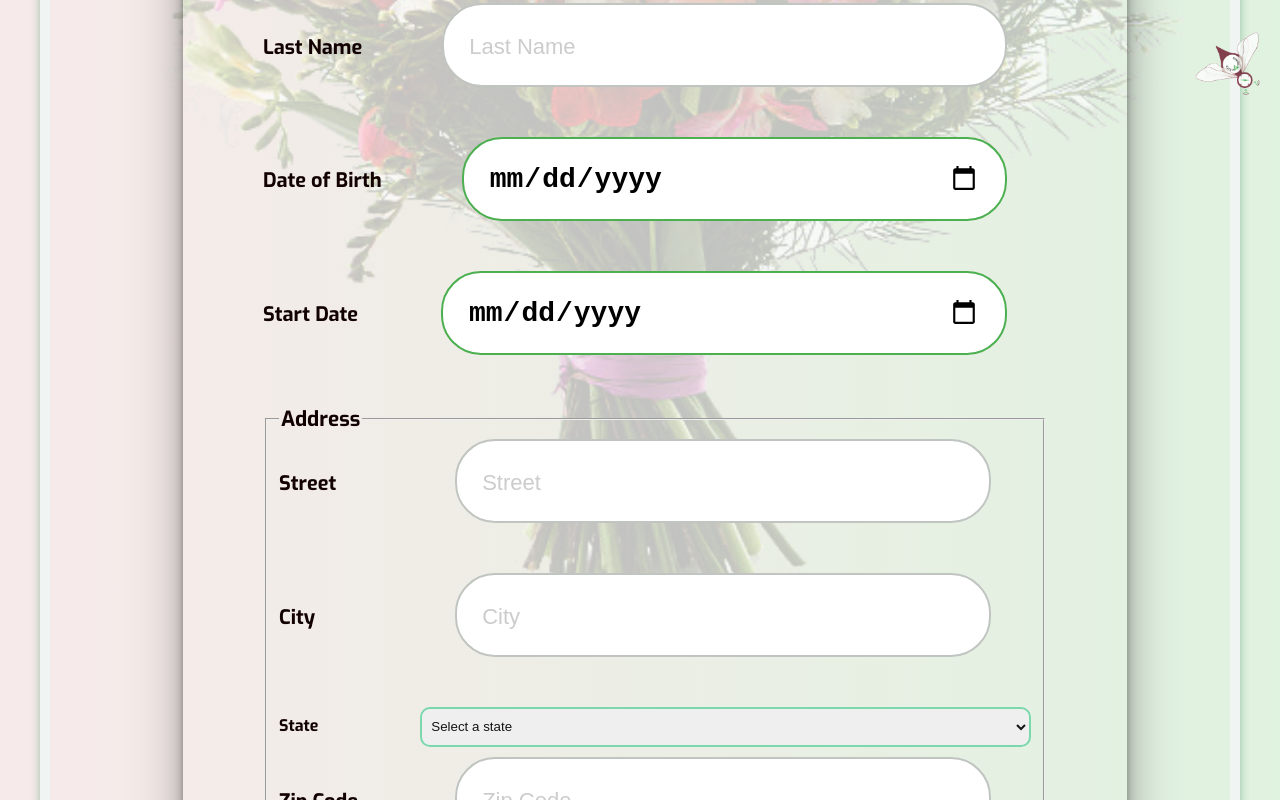
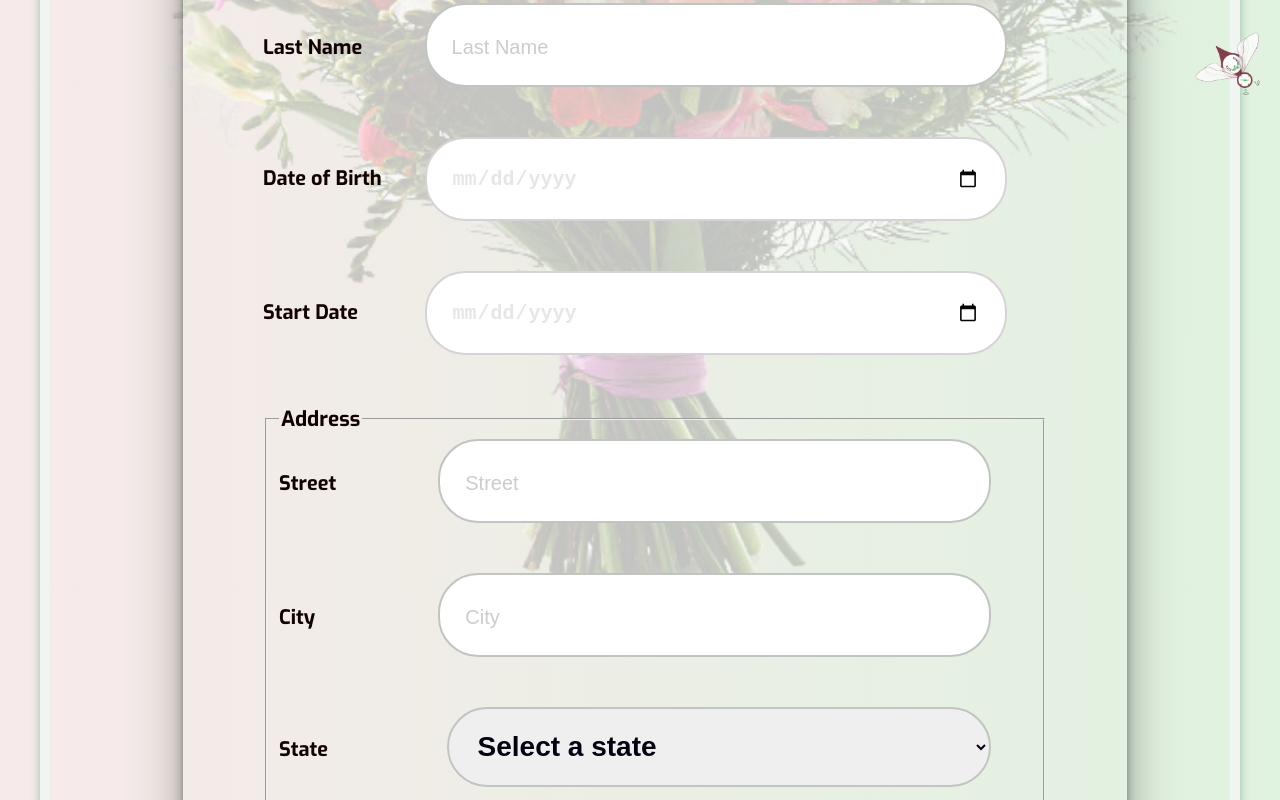
Before and after one commit to tetyanachouteau/P14FrontRHNet, a React (Create React App) app: page / in a window 1280 px wide. Shown: the part 680-1480 px from the top of the page. Built offline with nearby package versions, Linux system fonts and the light colour scheme.

Commit message:
Add css of select to form home

```diff
--- a/src/components/Input.jsx
+++ b/src/components/Input.jsx
@@ -16,13 +16,11 @@ function Input({ label, placeholder, type, controlId, onChange, hasError, value
     const [isCompleted, setIsCompleted] = useState(false);
 
     const handleBlur = () => {
-        if (value.trim() !== "") {
-            setIsCompleted(true);
-        }
+        setIsCompleted(value.trim() !== "")
     };
 
     const handleFocus = () => {
-        setIsCompleted(false);
+        setIsCompleted(value.trim() !== "")
     };
 
     return (
--- a/src/components/Input.module.css
+++ b/src/components/Input.module.css
@@ -2,7 +2,7 @@
 .input::placeholder {
     color: #ccc;
     font-weight: normal;
-    font-size: 22px;
+    font-size: 20px;
 }
 
 .group {
@@ -42,13 +42,8 @@
     color: #7b054c; /* Texte violet au focus */
 }
 
-.input:not(:placeholder-shown) {
-    color: black; /* Texte noir une fois saisi */
-    border-color: #4caf50; /* Bordure verte une fois saisi */
-}
-
 .error {
-    border: 4px solid rgb(236, 30, 30);
+    border: 4px solid rgb(236, 30, 30) !important;
 }
 
 .errorMsg {
@@ -60,8 +55,18 @@
 
 .label {
     white-space: nowrap;
-    width: 150px;
+    width: 210px;
     font-weight: bold;
-    margin-right: 60px;
     font-size: 20px; /* Taille du texte par défaut */
 }
+
+/* Styles spécifiques pour les inputs de date */
+.input[type="date"] {
+    border-color: #d7d2d5;
+    color:#e8e5e7;
+    font-size: 20px;
+}
+
+.input-completed {
+    border-color: #11e345;
+}
--- a/src/components/Select.jsx
+++ b/src/components/Select.jsx
@@ -20,7 +20,7 @@ function Select({ label, children, controlId, onChange, hasError }) {
                 <label className={styles.label} htmlFor={controlId}>{label}</label>
 
                 {/* Select element with aria-label for accessibility */}
-                <select id={controlId} aria-label={label} className={styles.select} onChange={onChange}>
+                <select id={controlId} aria-label={label} className={`${styles.select} ${hasError ? styles.error : ""}`} onChange={onChange}>
                     {/* Render the children elements passed to the Select component */}
                     {children}
                 </select>
--- a/src/components/Select.module.css
+++ b/src/components/Select.module.css
@@ -15,25 +15,42 @@
 .select {
     width: 100%;
     margin-left: 20px;
-    height: 40px;
-    border-radius: 10px;
-    padding: 5px;
-    border: 2px solid #7bd8ad; /* Bordure bleue */
-    color: rgb(21, 21, 20); /* Couleur des lettres orange */
-    transition: transform 0.3s ease; /* Ajout de la transition */
+    margin-right: 40px;
+    margin-bottom: 40px;
+    height: 80px;
+    border-radius: 40px;
+    padding: 0px 25px;
+    border: 2px solid #c0c5c1; /* Bordure grise initiale */
+    color: rgb(6, 1, 17); /* Couleur des lettres initiale */
+    font-weight: bold; /* Texte gras */
+    transition: transform 0.3s ease, background-color 0.3s ease, color 0.3s ease, border-color 0.3s ease; /* Ajout de la transition */
+    font-size: 28px; /* Taille du texte par défaut */
 
 }
 
+.select:focus {
+    padding: 0px 25px;
+    transform: scale(1.1); /* Agrandissement lors de la saisie */
+    outline: none; /* Supprime le contour par défaut */
+    border-color: #983a72; /* Bordure violette au focus */
+    background-color: #fbf7fa; /* Arrière-plan bleu clair */
+    color: #7b054c; /* Texte violet au focus */
+}
+
 .error {
-    border-color: rgb(233, 120, 120);
+    border: 4px solid rgb(236, 30, 30) !important;
 }
 
 .errorMsg {
-    color: rgb(243, 78, 78);
+    color: rgb(238, 21, 21);
     margin-left: 150px;
+    margin-bottom: 15px;
+    font-weight: bold;
 }
 
 .label {
-    width: 150px;
+    white-space: nowrap;
+    width: 210px;
     font-weight: bold;
+    font-size: 20px;
 }
--- a/src/pages/Home.jsx
+++ b/src/pages/Home.jsx
@@ -202,7 +202,7 @@ function Formulaire({ data }) {
         setCityName("");
         setStateName("");
         setZipCode("");
-        setDepartment("Sales");
+        setDepartment("");
     };
 
     const closeModal = () => {
```
